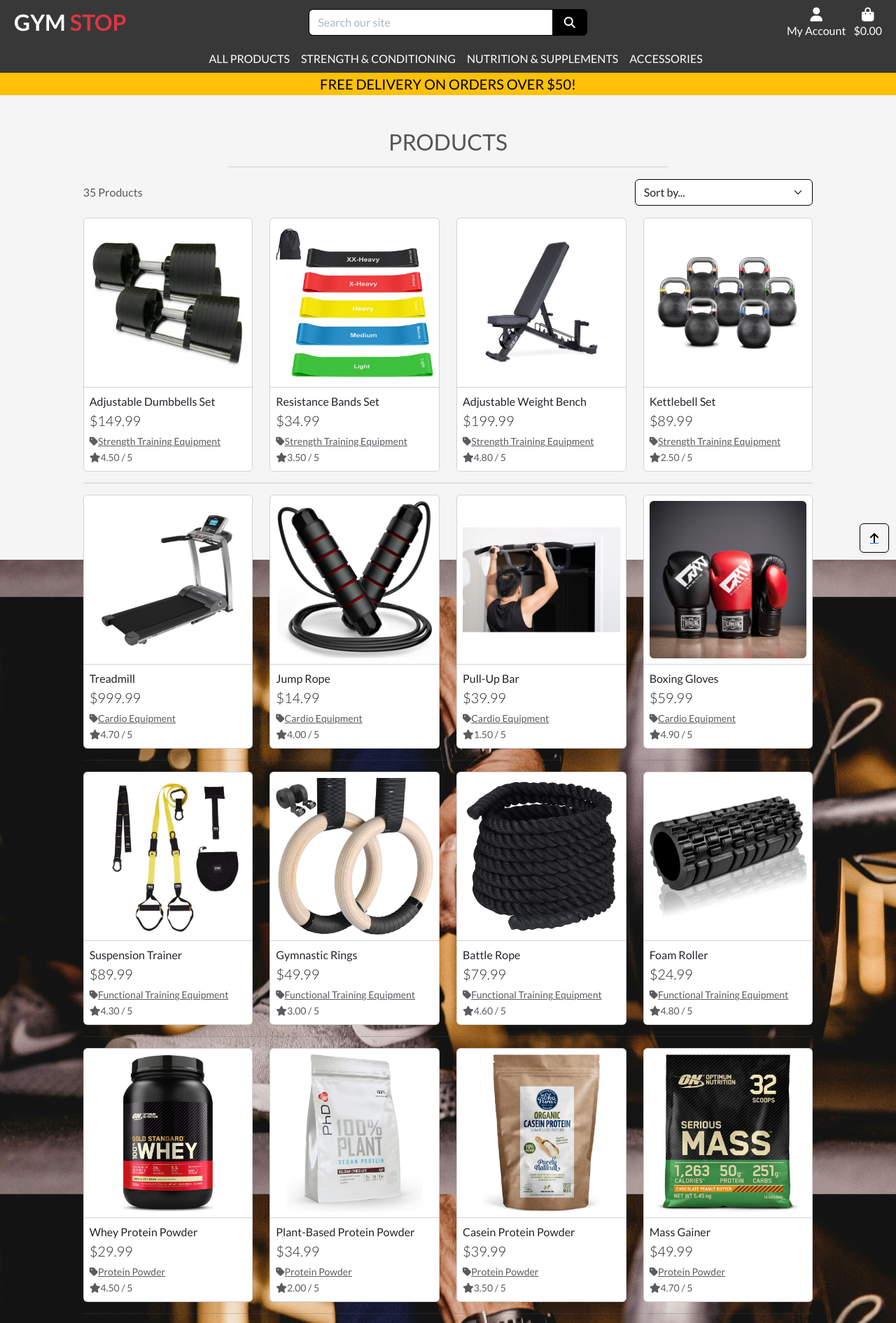
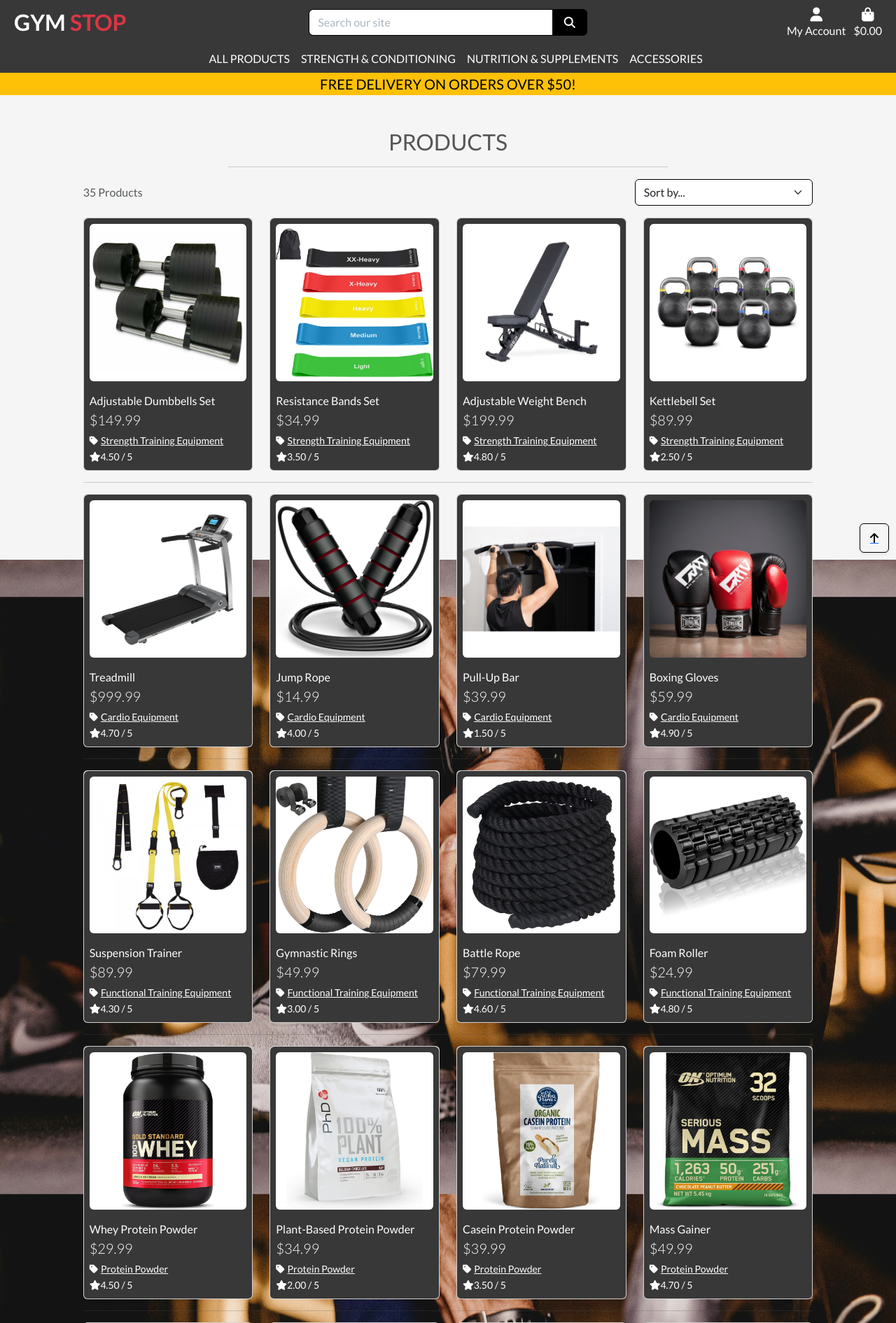
Before and after one commit to DanHodgson12/gym-stop, a Django app: page /products/ in a window 1280 px wide. Shown: the top 1891 px of the page at 70% size. Run offline with Django 3.2, Linux system fonts and the light colour scheme; data comes from the database, SQL or seed files in the repository; some libraries are stand-ins or nearby versions.

Commit message:
feat: changed colour and layout of product card

```diff
--- a/products/templates/products/products.html
+++ b/products/templates/products/products.html
@@ -65,7 +65,7 @@
                     {% for product in products %}
                         <div class="col-sm-6 col-md-6 col-lg-4 col-xl-3">
                             <div class="card h-100">
-                                <div class="card-body p-2">
+                                <div class="card-body bg-grey rounded-top border-0 p-2">
                                     {% if product.image %}
                                     <a href="{% url 'product_detail' product.id %}">
                                         <img class="card-img-top img-fluid rounded" src="{{ product.image.url }}" alt="{{ product.name }}">
@@ -76,7 +76,7 @@
                                     </a>
                                     {% endif %}
                                 </div>
-                                <div class="card-footer bg-white p-2 text-start">
+                                <div class="card-footer bg-grey text-white border-0 p-2 text-start">
                                     <div class="row">
                                         <div class="col">
                                             <p class="mb-0">{{ product.name }}</p>
@@ -84,16 +84,16 @@
 
                                             {% if product.category %}
                                                 <p class="small mt-1 mb-0">
-                                                    <a class="text-muted" href="{% url 'products' %}?category={{ product.category.name }}">
-                                                        <i class="fas fa-tag mr-1"></i>{{ product.category.friendly_name }}
+                                                    <a class="text-white" href="{% url 'products' %}?category={{ product.category.name }}">
+                                                        <i class="fas fa-tag me-1"></i>{{ product.category.friendly_name }}
                                                     </a>
                                                 </p>
                                             {% endif %}
 
                                             {% if product.rating %}
-                                                <small class="text-muted"><i class="fas fa-star mr-1"></i>{{ product.rating }} / 5</small>
+                                                <small class="text-white"><i class="fas fa-star mr-1"></i>{{ product.rating }} / 5</small>
                                             {% else %}
-                                                <small class="text-muted">No Rating</small>
+                                                <small class="text-white">No Rating</small>
                                             {% endif %}
 
                                             {% if request.user.is_superuser %}
```
